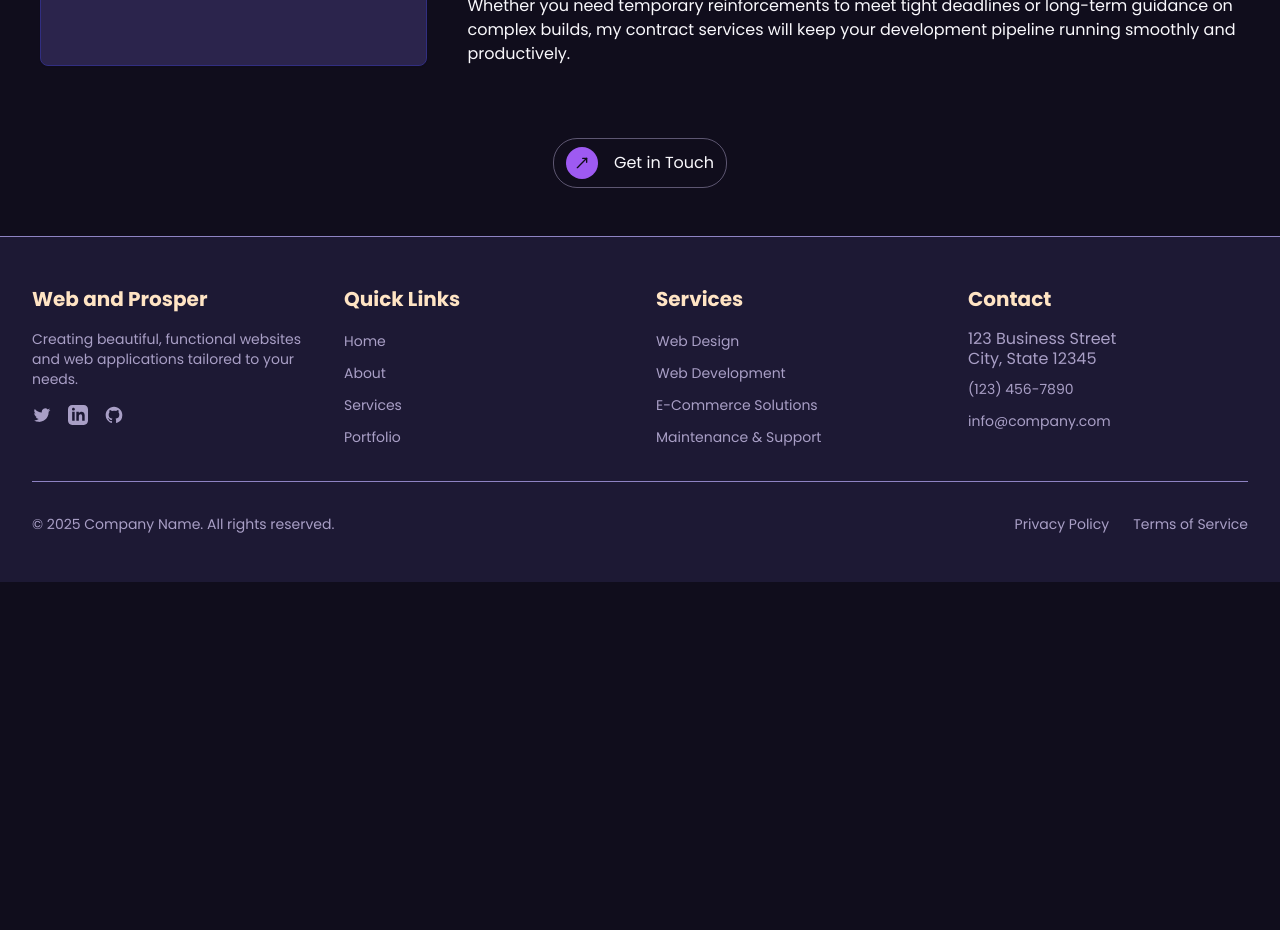
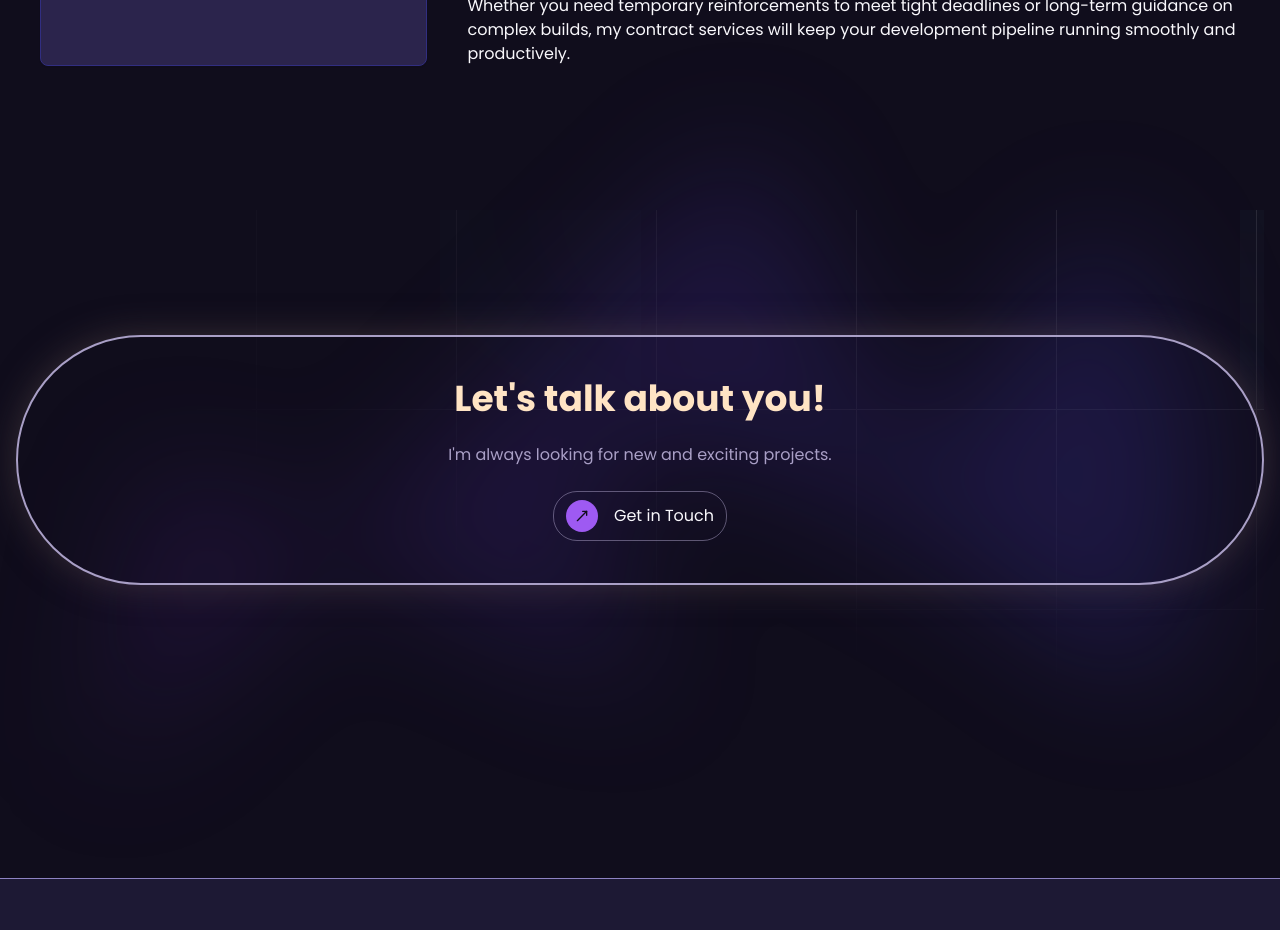
Before and after one commit to Daddyjohn63/jp-portfolio-website, a Next.js app: page /services in a window 1280 px wide. Shown: the part 1360-2290 px from the top of the page. Before the commit the page ends 1942 px from the top, so only its background shows below. Built offline with nearby package versions, Linux system fonts and the light colour scheme.

Commit message:
resolved cta positioning

```diff
--- a/app/about/page.jsx
+++ b/app/about/page.jsx
@@ -1,5 +1,6 @@
 import AboutIntro from '@/components/about/AboutIntro';
 import SkillsShowcase from '@/components/about/SkillsShowcase';
+import { CallToAction } from '@/components/common/CallToAction';
 import { InnerHeader } from '@/components/common/InnerHeader';
 
 const AboutPage = () => {
@@ -24,6 +25,17 @@ const AboutPage = () => {
           <section className="section-spacing-md">
             <SkillsShowcase />
           </section>
+
+          {/* Call to Action Section */}
+          <section className="section-spacing-lg">
+            <CallToAction
+              title="Let's Work Together"
+              description="I'm always looking for new and exciting projects."
+              buttonLabel="Get in Touch"
+              buttonLink="/contact"
+              buttonColor="bg-primary"
+            />
+          </section>
         </div>
       </main>
     </article>
--- a/app/services/page.jsx
+++ b/app/services/page.jsx
@@ -1,3 +1,4 @@
+import { CallToAction } from '@/components/common/CallToAction';
 import { CtaButton } from '@/components/common/CtaButton';
 import { InnerHeader } from '@/components/common/InnerHeader';
 import { FaLaptopCode, FaCogs, FaHandshake } from 'react-icons/fa';
@@ -65,11 +66,14 @@ const ServicesPage = () => {
         </section>
 
         {/* Call to Action */}
-        <section className="flex justify-center mt-12">
-          <CtaButton
-            label="Get in Touch"
-            href="/contact"
-            className="inline-block bg-indigo-600 text-white py-3 px-6 rounded-lg shadow-md hover:bg-indigo-700 transition-colours"
+        <section className="flex justify-center section-spacing-responsive ">
+          <CallToAction
+            title="Let's talk about you!"
+            description="I'm always looking for new and exciting projects."
+            buttonLabel="Get in Touch"
+            buttonLink="/contact"
+            buttonColor="bg-indigo-600"
+            buttonTextColor="text-white"
           />
         </section>
       </main>
--- a/components/common/CallToAction.jsx
+++ b/components/common/CallToAction.jsx
@@ -14,7 +14,7 @@ export const CallToAction = ({
   phoneIcon
 }) => {
   return (
-    <header className="relative h-[250px] w-full ">
+    <header className="relative h-[500px] w-full">
       {/* Decorative pattern overlay */}
       <svg
         className="absolute inset-0 -z-10 h-full w-full stroke-white/10 [mask-image:radial-gradient(100%_100%_at_top_right,white,transparent)]"
@@ -61,9 +61,10 @@ export const CallToAction = ({
       </div>
 
       {/* Content */}
-      <div className=" container absolute inset-0 flex flex-col items-center justify-center gap-6 border border-muted-foreground rounded-full">
-        <h1 className="text-5xl font-bold text-center px-4">{title}</h1>
-        <p className="text-muted-foreground text-xl text-center px-4 md:w-1/3">
+      <div className="absolute inset-0 my-auto h-[250px] flex flex-col items-center justify-center gap-6 border-2 border-muted-foreground rounded-lg md:rounded-full shadow-[0_0_35px_rgba(90,74,74,0.5)] z-10">
+        <h2 className="font-bold text-center px-4">{title}</h2>
+
+        <p className="text-muted-foreground text-center px-4 md:w-2/3">
           {description}
         </p>
 
--- a/custom-styles/custom-styles.css
+++ b/custom-styles/custom-styles.css
@@ -65,8 +65,8 @@
 
 @media (min-width: 1024px) {
   .section-spacing-responsive {
-    margin-top: 100px;
-    margin-bottom: 100px;
+    margin-top: 120px;
+    margin-bottom: 120px;
   }
 }
 
```
